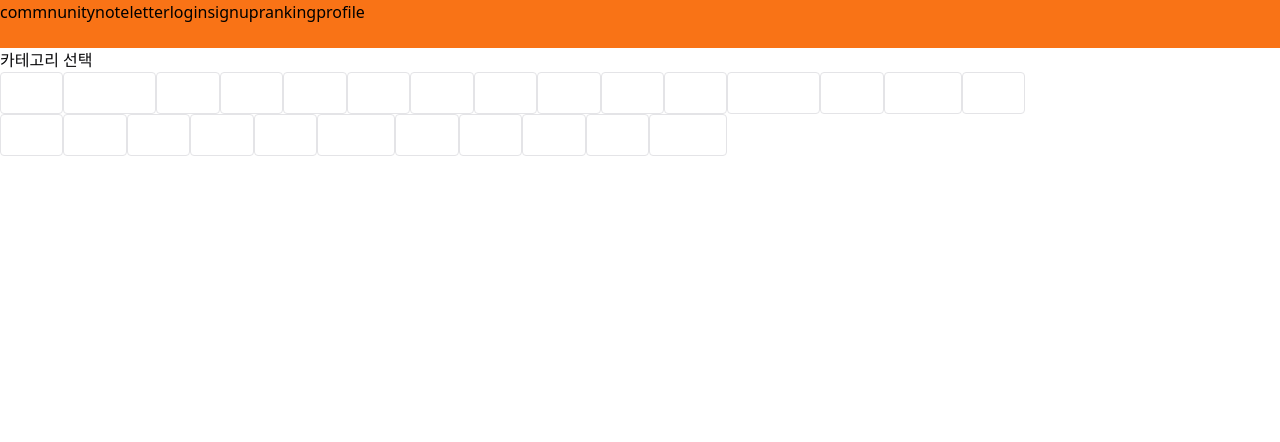
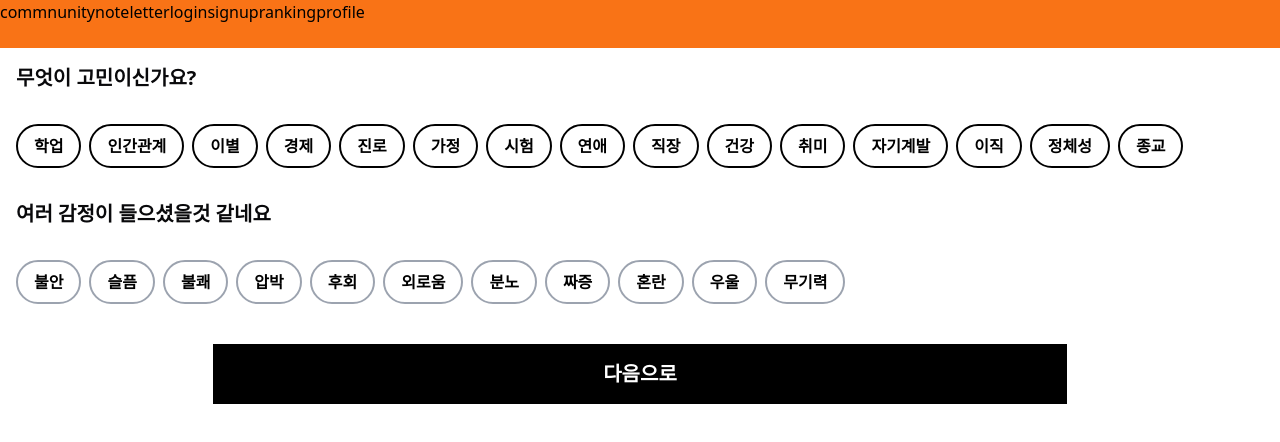
Before and after one commit to PomegranateBlue/dont_worry, a Next.js app: page /note/category in a window 1280 px wide. Shown: the top 442 px of the page. Built offline with nearby package versions, Linux system fonts and the light colour scheme.

Commit message:
✨ update / zustand를 통한 사용자 입력 창 관리 완료

```diff
--- a/src/app/note/(steps)/category/page.tsx
+++ b/src/app/note/(steps)/category/page.tsx
@@ -2,15 +2,19 @@
 
 import { useRouter } from 'next/navigation';
 import CategorySelector from '@/components/noteComponents/categorySelector';
+
 const CategorySelectPage = () => {
   const router = useRouter();
 
   return (
     <div>
-      <button onClick={() => router.push('/note/message')}>
-        카테고리 선택
+      <CategorySelector />
+      <button
+        className="flex justify-center items-center mx-auto m-6 bg-black text-white text-xl font-bold w-4/6 h-[60px]"
+        onClick={() => router.push('/note/message')}
+      >
+        다음으로
       </button>
-      <CategorySelector />
     </div>
   );
 };
--- a/src/components/header.tsx
+++ b/src/components/header.tsx
@@ -3,13 +3,13 @@ import Link from 'next/link';
 export default function Header() {
   return (
     <div className="w-full bg-orange-500 h-[48px] text-black   ">
-      <Link href="community">commnunity</Link>
-      <Link href="note">note</Link>
-      <Link href="letter">letter</Link>
-      <Link href="login">login</Link>
-      <Link href="signup">signup</Link>
-      <Link href="ranking">ranking</Link>
-      <Link href="mypage">profile</Link>
+      <Link href="/community">commnunity</Link>
+      <Link href="/note">note</Link>
+      <Link href="/letter">letter</Link>
+      <Link href="/login">login</Link>
+      <Link href="/signup">signup</Link>
+      <Link href="/ranking">ranking</Link>
+      <Link href="/mypage">profile</Link>
     </div>
   );
 }
--- a/src/components/noteComponents/categorySelector.tsx
+++ b/src/components/noteComponents/categorySelector.tsx
@@ -4,26 +4,50 @@ import {
   TOPIC_CATEGORIES,
   EMOTION_CATEGORIES
 } from '@/constants/openai/category';
-// import { useState } from 'react';
+import { useNoteStore } from '@/store/noteStore';
 const CategorySelector = () => {
-  // const [topicCategory, setTopicCategory] = useState<string>[]([]);
-  // const [emotionCategory, setEmotionCategory] = useState<string>[]([]);
-
+  const { selectedTopic, toggleTopic, selectedEmotions, toggleEmotion } =
+    useNoteStore();
   return (
     <div>
-      <div>
-        {TOPIC_CATEGORIES.map((topic) => (
-          <button key={topic} className="px-4 py-2 border rounded text-white">
-            {topic}
-          </button>
-        ))}
+      <p className="text-xl font-semibold p-4">무엇이 고민이신가요?</p>
+      <div className="p-4 flex flex-wrap gap-2">
+        {TOPIC_CATEGORIES.map((topic) => {
+          const isTopic = selectedTopic === topic;
+          return (
+            <button
+              key={topic}
+              onClick={() => toggleTopic(topic)}
+              className={`px-4 py-2 border-black border-[2px] font-bold rounded-3xl
+                ${!isTopic ? 'bg-white text-black' : 'bg-black text-white'}
+              `}
+            >
+              {topic}
+            </button>
+          );
+        })}
       </div>
-      <div>
-        {EMOTION_CATEGORIES.map((emotion) => (
-          <button key={emotion} className="px-4 py-2 border rounded text-white">
-            {emotion}
-          </button>
-        ))}
+
+      <p className="text-xl font-semibold p-4">여러 감정이 들으셨을것 같네요</p>
+      <div className="p-4 flex flex-wrap gap-2">
+        {EMOTION_CATEGORIES.map((emotion) => {
+          const isSelected = selectedEmotions.includes(emotion);
+          return (
+            <button
+              key={emotion}
+              onClick={() => toggleEmotion(emotion)}
+              className={`px-4 py-2 border-[2px] font-bold rounded-3xl
+                ${
+                  isSelected
+                    ? 'bg-black text-white border-black'
+                    : 'bg-white text-black border-gray-400'
+                }
+              `}
+            >
+              {emotion}
+            </button>
+          );
+        })}
       </div>
     </div>
   );
--- /dev/null
+++ b/src/store/noteStore.ts
@@ -0,0 +1,38 @@
+import { create } from 'zustand';
+
+interface NoteProps {
+  selectedTopic: string | null; // 주제는 1개만
+  selectedEmotions: string[]; // 감정은 최대 3개
+
+  toggleTopic: (topic: string) => void;
+  toggleEmotion: (emotion: string) => void;
+}
+
+export const useNoteStore = create<NoteProps>((set) => ({
+  selectedTopic: null,
+  selectedEmotions: [],
+
+  toggleTopic: (topic) =>
+    set((state) => ({
+      selectedTopic: state.selectedTopic === topic ? null : topic
+    })),
+
+  toggleEmotion: (emotion) =>
+    set((state) => {
+      const isEmotion = state.selectedEmotions.includes(emotion);
+
+      if (isEmotion) {
+        return {
+          selectedEmotions: state.selectedEmotions.filter((e) => e !== emotion)
+        };
+      }
+
+      if (state.selectedEmotions.length >= 3) {
+        return state;
+      }
+
+      return {
+        selectedEmotions: [...state.selectedEmotions, emotion]
+      };
+    })
+}));
```
